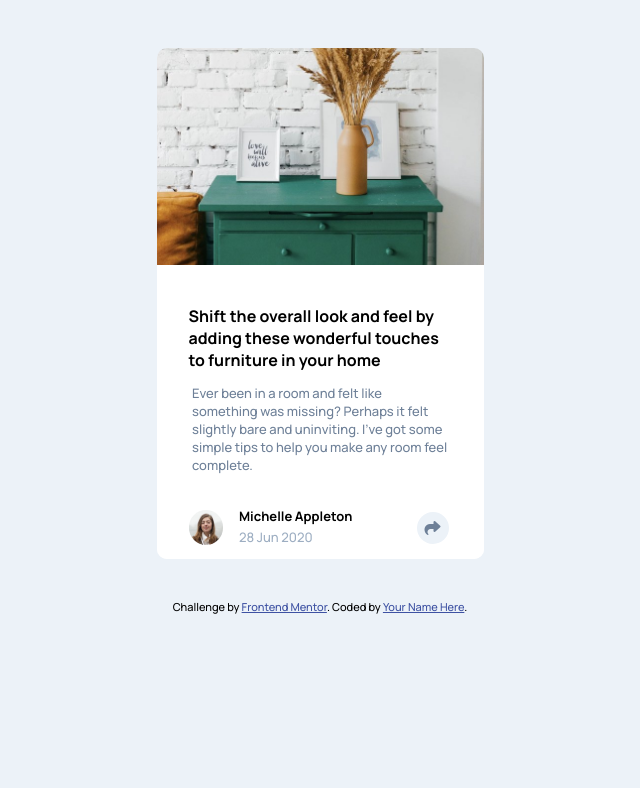
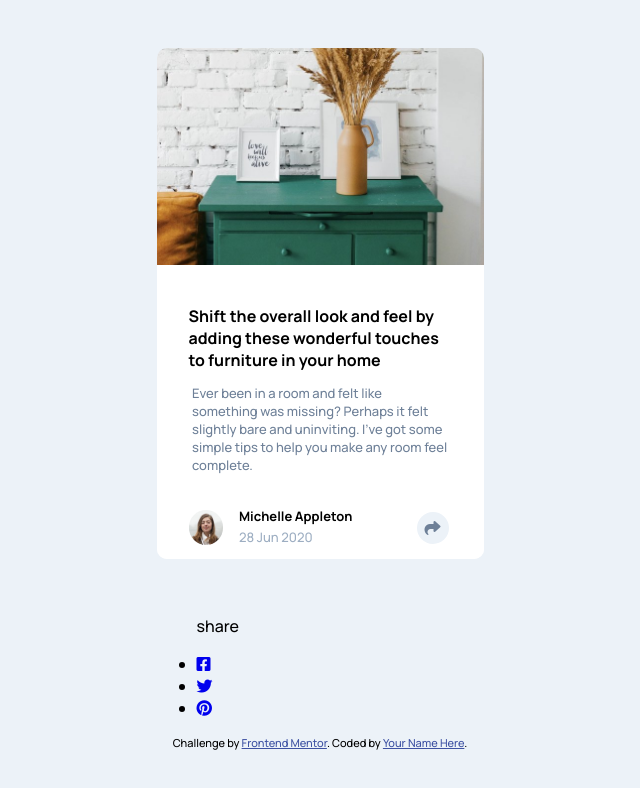
Before and after one commit to ltc870/articlepreviewcomponent, a website built with Vite: page index.html in a window 1280 px wide. Shown: the whole page, without its empty margins (320-960 px from the left). Built offline with nearby package versions, Linux system fonts and the light colour scheme.

Commit message:
added social media links to index.html

```diff
--- a/index.html
+++ b/index.html
@@ -38,6 +38,13 @@
         </div>
       </footer>
     </main>
+
+    <ul class="social-media">
+      <p class="social-media-text">share</p>
+      <li><a href="//facebook.com"><i class=" sm-icon fa-brands fa-square-facebook"></i></a></li>
+      <li><a href="//twitter.com"><i class=" sm-icon fa-brands fa-twitter"></i></a></li>
+      <li><a href="//pinterest.com"><i class=" sm-icon fa-brands fa-pinterest"></i></a></li>
+    </ul>
   </div>
 
 
```
